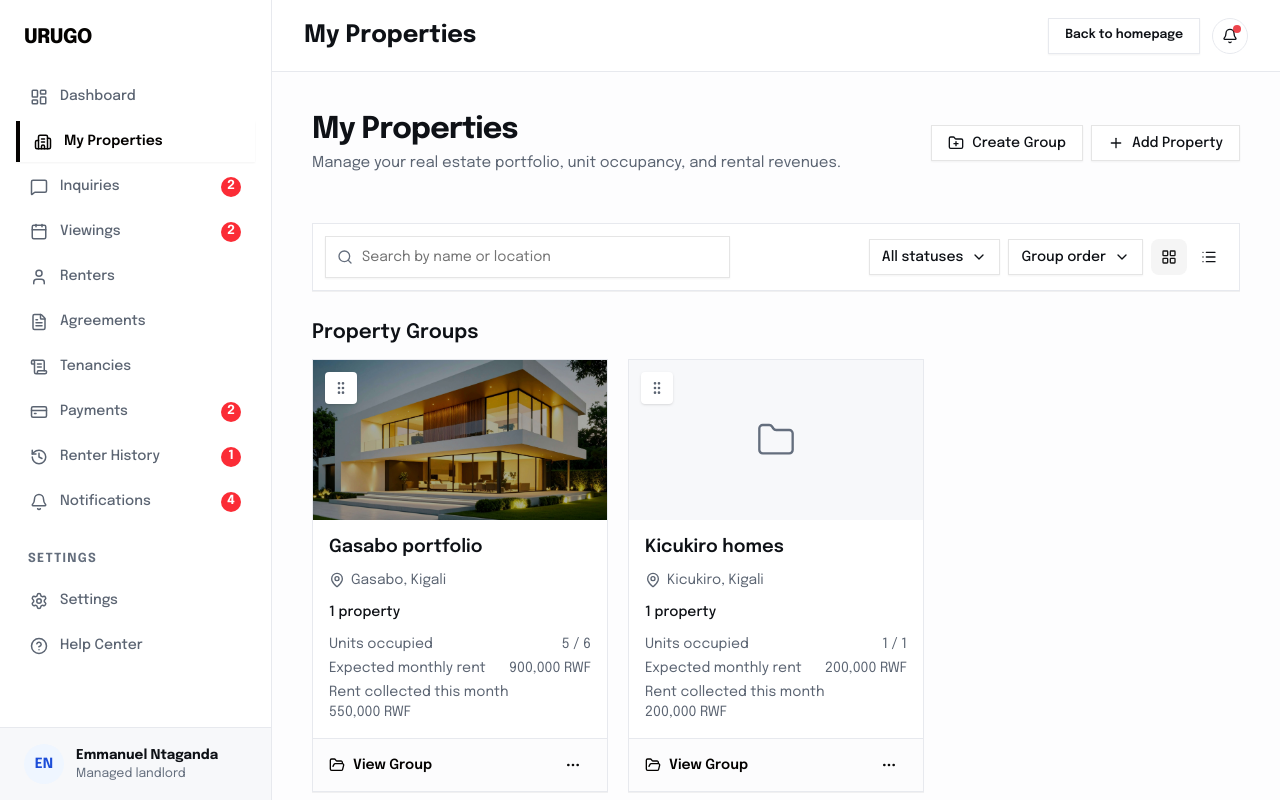
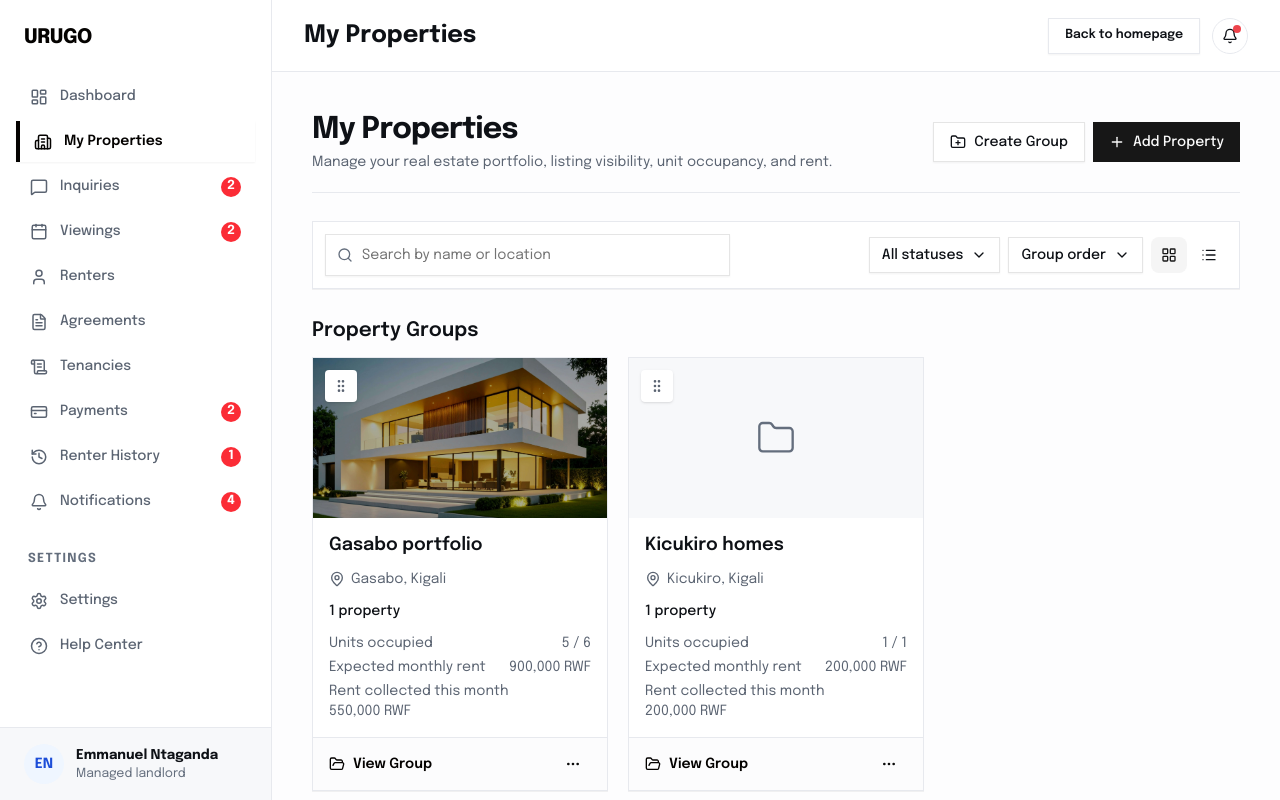
Before and after one commit to Urugo-software/Urugo-Frontend, a Next.js app: page /landlord/properties in a window 1280 px wide. Built offline with nearby package versions, Linux system fonts and the light colour scheme.

Commit message:
fix header border typo and service-aware copy

```diff
--- a/components/dashboard/landlord/properties/PropertiesHeader.tsx
+++ b/components/dashboard/landlord/properties/PropertiesHeader.tsx
@@ -1,26 +1,32 @@
+"use client";
+
 import Link from "next/link";
 import { FolderPlus, Plus } from "lucide-react";
 import { Button, buttonVariants } from "@/components/ui/button";
 import { cn } from "@/lib/utils";
+import { useLandlordWorkspace } from "@/store/landlord-workspace.store";
 
 export function AddPropertyLink({
   compactOnMobile = false,
 }: {
   compactOnMobile?: boolean;
 }) {
+  const serviceMode = useLandlordWorkspace((s) => s.serviceMode);
+  const label = serviceMode === "listing_only" ? "Add Listing" : "Add Property";
+
   return (
     <Link
       href="/landlord/properties/new"
-      title={compactOnMobile ? "Add Property" : undefined}
+      title={compactOnMobile ? label : undefined}
       className={cn(
-        buttonVariants({ variant: "outline", size: "lg" }),
+        buttonVariants({ variant: "default", size: "lg" }),
         "rounded-none",
-        compactOnMobile && "size-9 px-0 sm:w-auto sm:px-2.5",
+        compactOnMobile && "size-10 px-0 sm:w-auto sm:px-3.5",
       )}
     >
-      <Plus aria-hidden="true" />
+      <Plus aria-hidden="true" className="size-4" />
       <span className={compactOnMobile ? "sr-only sm:not-sr-only" : undefined}>
-        Add Property
+        {label}
       </span>
     </Link>
   );
@@ -31,35 +37,40 @@ export function PropertiesHeader({
 }: {
   onCreateGroup?: () => void;
 }) {
+  const serviceMode = useLandlordWorkspace((s) => s.serviceMode);
+
   return (
-    <div className="grid grid-cols-[1fr_auto] items-center gap-x-3 gap-y-1 sm:gap-x-4 md:border-b/98 border-line md:pb-5">
-      <h1
+    <div className="grid grid-cols-[1fr_auto] items-center gap-x-3 gap-y-1 border-line sm:gap-x-4 md:border-b md:pb-5">
+      <h2
         id="portfolio-title"
         tabIndex={-1}
-        className="text-2xl sm:text-3xl font-bold text-ink tracking-tight"
+        className="text-2xl font-bold tracking-tight text-ink sm:text-3xl"
       >
         My Properties
-      </h1>
+      </h2>
 
       <div className="flex shrink-0 items-center gap-2 sm:row-span-2 sm:self-center">
         {onCreateGroup && (
           <Button
             id="create-property-group"
+            type="button"
             variant="outline"
             size="lg"
             title="Create Group"
-            className="size-9 rounded-none px-0 sm:w-auto sm:px-2.5"
+            className="size-10 cursor-pointer rounded-none px-0 sm:w-auto sm:px-3.5"
             onClick={onCreateGroup}
           >
-            <FolderPlus aria-hidden="true" />
+            <FolderPlus aria-hidden="true" className="size-4" />
             <span className="sr-only sm:not-sr-only">Create Group</span>
           </Button>
         )}
         <AddPropertyLink compactOnMobile />
       </div>
 
-      <p className="col-span-2 text-[15px] text-body sm:col-span-1">
-        Manage your real estate portfolio, unit occupancy, and rental revenues.
+      <p className="col-span-2 text-sm text-body sm:col-span-1">
+        {serviceMode === "listing_only"
+          ? "Publish, pause, update, and organize your advertised rental listings."
+          : "Manage your real estate portfolio, listing visibility, unit occupancy, and rent."}
       </p>
     </div>
   );
```
